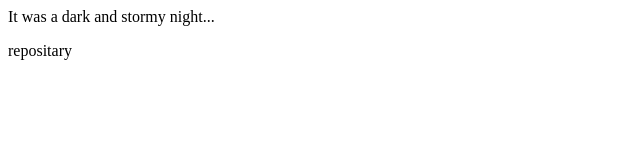
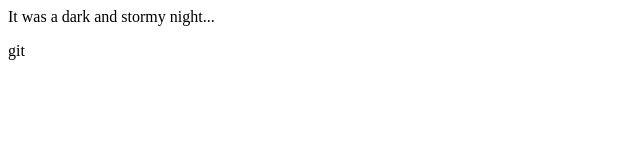
Before and after one commit to Anulc101/fireside-story, a plain HTML site: page index.html in a window 1280 px wide. Shown: the full height of the page, 0-640 px from the left. Drawn offline with Linux system fonts and the light colour scheme.

```diff
--- a/index.html
+++ b/index.html
@@ -1,6 +1,6 @@
 <html>
   <body>
     <p>It was a dark and stormy night...</p>
-    repositary
+    git
   </body>
 </html>
```
